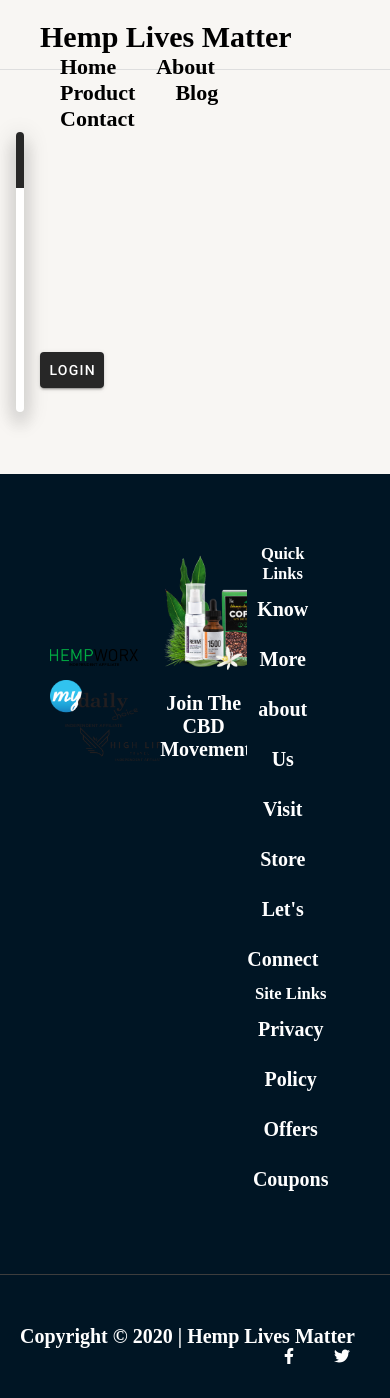
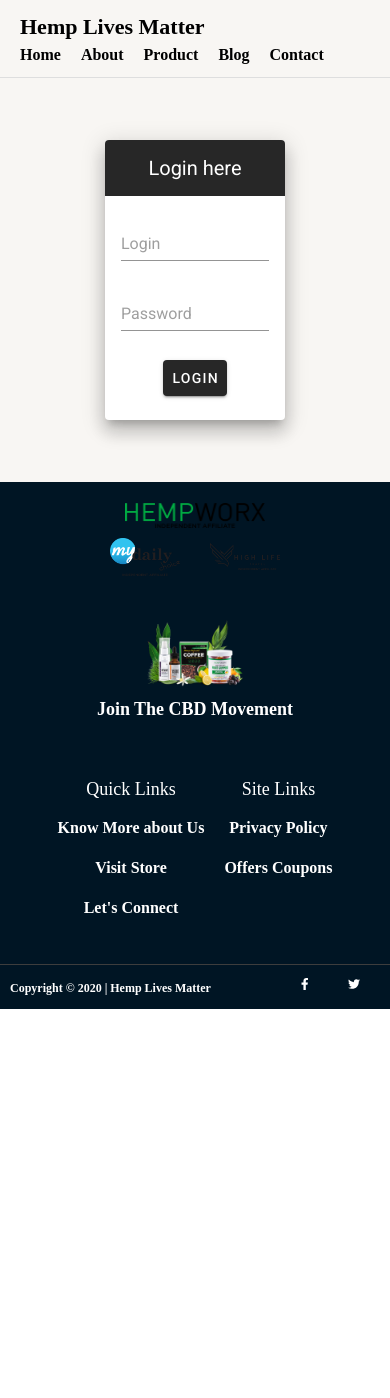
Before and after one commit to FRSummit/Vuejs-Hemp-Lives-Matter, a Vue app: page /admin/login in a window 390 px wide. After the commit the page ends 1009 px from the top, so only its background shows below. Built offline with nearby package versions, Linux system fonts and the light colour scheme.

Commit message:
home page responsive added

```diff
--- a/package.json
+++ b/package.json
@@ -9,9 +9,12 @@
     "lint": "vue-cli-service lint"
   },
   "dependencies": {
+    "bootstrap": "^4.5.0",
     "colorette": "^1.2.0",
     "core-js": "^3.6.5",
     "firebase": "^7.16.1",
+    "jquery": "^3.5.1",
+    "popper.js": "^1.16.1",
     "vue": "^2.6.11",
     "vue-router": "^3.2.0",
     "vuetify": "^2.2.11",
--- a/src/components/home/BestSellingProducts.vue
+++ b/src/components/home/BestSellingProducts.vue
@@ -390,4 +390,14 @@
   padding: 4px 12px !important;
   background: transparent !important;
 }
+
+@media screen and (max-width: 768px) {
+  /* product-section */
+  .product-section {
+    width: 80%;
+    /* border: 2px solid #dedede; */
+    padding: 20px;
+    border-radius: 10px;
+  }
+}
 </style>
--- a/src/components/home/CBDProducts.vue
+++ b/src/components/home/CBDProducts.vue
@@ -1,6 +1,5 @@
 <template>
   <div class="cbd-products" id="cbd-products">
-
     <!-- Progressbar -->
     <v-progress-circular
       v-if="!progressBar"
@@ -21,7 +20,7 @@
     <!-- Products -->
     <div class="cbd-card" v-for="(item, i) in productList" :key="i">
       <div class="remove-product-section" @click="removeItem(i)" v-if="userIsAuthenticated">
-        <img src="../../assets/images/trush.png" alt="trush">
+        <img src="../../assets/images/trush.png" alt="trush" />
       </div>
       <h1>{{ item.title }}</h1>
       <p>{{ item.details }}</p>
@@ -114,7 +113,6 @@
       </v-card-text>
     </v-card>
     <!-- Form -->
-
   </div>
 </template>
 
@@ -148,9 +146,9 @@
     firebase
       .database()
       .ref("hlm_home_cbd_products")
-      .on("value", snapshot => {
+      .on("value", (snapshot) => {
         this.productList = snapshot.val();
-        this.progressBar = true
+        this.progressBar = true;
       });
   },
   methods: {
@@ -158,14 +156,19 @@
       if (!this.createNewBlogIndex) {
         this.createNewBlogIndex = true;
         this.addNewBlogIndex = "Close";
-        document.querySelector(".add-new-btn-home-cbd-products a").style.background = "red";
-        document.querySelector(".add-new-btn-home-cbd-products a").style.color = "#fff";
+        document.querySelector(
+          ".add-new-btn-home-cbd-products a"
+        ).style.background = "red";
+        document.querySelector(".add-new-btn-home-cbd-products a").style.color =
+          "#fff";
       } else if (this.createNewBlogIndex) {
         this.createNewBlogIndex = false;
         this.addNewBlogIndex = "Add New CBD Product";
-        document.querySelector(".add-new-btn-home-cbd-products a").style.background =
-          "transparent";
-        document.querySelector(".add-new-btn-home-cbd-products a").style.color = "#000";
+        document.querySelector(
+          ".add-new-btn-home-cbd-products a"
+        ).style.background = "transparent";
+        document.querySelector(".add-new-btn-home-cbd-products a").style.color =
+          "#000";
       }
     },
     // Adding new content
@@ -194,19 +197,19 @@
       } else {
         firebase
           .database()
-          .ref('hlm_home_cbd_products')
+          .ref("hlm_home_cbd_products")
           .push({
             title: this.title,
             details: this.details,
             productUrl: this.productUrl,
-            img1_url: this.img1_url
+            img1_url: this.img1_url,
           })
-          .then(data => {
+          .then((data) => {
             console.log(data.path.pieces_[1]);
             (this.title = ""), (this.details = ""), (this.productUrl = "");
-            this.addNewProduct()
+            this.addNewProduct();
           })
-          .catch(error => console.log(error));
+          .catch((error) => console.log(error));
       }
     },
     onUpload() {
@@ -218,16 +221,16 @@
         .put(this.imageData);
       storageRef.on(
         `state_changed`,
-        snapshot => {
+        (snapshot) => {
           this.uploadValue =
             (snapshot.bytesTransferred / snapshot.totalBytes) * 100;
         },
-        error => {
+        (error) => {
           console.log(error.message);
         },
         () => {
           this.uploadValue = 100;
-          storageRef.snapshot.ref.getDownloadURL().then(url => {
+          storageRef.snapshot.ref.getDownloadURL().then((url) => {
             this.picture = url;
             this.img1_url = url;
             console.log(this.img1_url);
@@ -246,8 +249,8 @@
         .database()
         .ref("hlm_home_cbd_products/" + key)
         .remove();
-    }
-  }
+    },
+  },
 };
 </script>
 
@@ -263,13 +266,15 @@
 .cbd-card {
   display: inline-block;
   width: 25%;
-    height: 490px;
+  min-height: 600px;
   vertical-align: middle;
   background: #fff;
-    margin: 0 30px;
+  margin: 0 10px;
   border-radius: 10px;
   padding: 40px 52px 0;
   position: relative;
+  height: auto;
+    vertical-align: top;
 }
 .remove-product-section {
   position: absolute;
@@ -312,6 +317,7 @@
 .product-img-sec img {
   max-width: 280px;
   max-height: 280px;
+    width: 100%;
 }
 
 /* Add new Button */
@@ -399,4 +405,50 @@
   padding: 4px 12px !important;
   background: transparent !important;
 }
+
+@media screen and (max-width: 1050px) {
+  .add-new-btn-home-cbd-products {
+    width: 80%;
+  }
+}
+
+@media screen and (max-width: 900px) {
+  .cbd-card {
+    display: block;
+    width: 80%;
+    margin: 10px auto;
+    overflow: hidden;
+    height: auto;
+    border: 2px solid #dedede;
+  }
+}
+
+@media screen and (max-width: 768px) {
+  .add-new-btn-home-cbd-products {
+    width: 50%;
+  }
+  .cbd-card {
+    display: block;
+    width: 80%;
+    margin: 10px auto;
+    overflow: hidden;
+    height: auto;
+    border: 2px solid #dedede;
+  }
+}
+
+@media screen and (max-width: 650px) {
+  .add-new-btn-home-cbd-products {
+    width: 80%;
+  }
+  .add-new-btn-home-cbd-products a {
+    font-size: 14px;
+  }
+  .cbd-card h1 {
+    font-size: 20px;
+  }
+  .cbd-card p {
+    font-size: 16px;
+  }
+}
 </style>
--- a/src/components/home/CustomersReviews.vue
+++ b/src/components/home/CustomersReviews.vue
@@ -3,11 +3,19 @@
     <p class="title">Customers Reviews</p>
     <div class="review-card-one">
       <!-- Add/Remove btns -->
-      <div class="add-product-section" @click="addItem()" v-if="userIsAuthenticated && productListLength<1">
-        <img src="../../assets/images/edit_icon.png" alt="close-add">
+      <div
+        class="add-product-section"
+        @click="addItem()"
+        v-if="userIsAuthenticated && productListLength<1"
+      >
+        <img src="../../assets/images/edit_icon.png" alt="close-add" />
       </div>
-      <div class="remove-product-section" @click="removeItem()" v-if="userIsAuthenticated && productListLength>0">
-        <img src="../../assets/images/trush.png" alt="trush">
+      <div
+        class="remove-product-section"
+        @click="removeItem()"
+        v-if="userIsAuthenticated && productListLength>0"
+      >
+        <img src="../../assets/images/trush.png" alt="trush" />
       </div>
       <!-- Data -->
       <div v-for="(item, i) in productList" :key="i">
@@ -22,7 +30,7 @@
           <p>{{ item.message }}</p>
         </div>
         <div class="profile">
-          <img :src="item.img1_url" alt="">
+          <img :src="item.img1_url" alt />
           <p>{{ item.title }}, {{ item.address }}</p>
         </div>
       </div>
@@ -30,9 +38,27 @@
       <!-- Form -->
       <div class="add-form" v-if="userIsAuthenticated && createNewBlogIndex">
         <form class="review-form" @submit.prevent="onSubmit">
-          <input class="field-input" v-model="title" id="title" placeholder="Name of reviewer" type="text"/>
-          <input class="field-input" v-model="address" id="country" placeholder="Country of reviewer" type="text"/>
-          <textarea class="field-textarea" v-model="message" id="message" placeholder="Message" type="text"/>
+          <input
+            class="field-input"
+            v-model="title"
+            id="title"
+            placeholder="Name of reviewer"
+            type="text"
+          />
+          <input
+            class="field-input"
+            v-model="address"
+            id="country"
+            placeholder="Country of reviewer"
+            type="text"
+          />
+          <textarea
+            class="field-textarea"
+            v-model="message"
+            id="message"
+            placeholder="Message"
+            type="text"
+          />
           <!-- img 1 -->
           <div class="name-field">
             <label class="field-label img-sec">Upload an image:</label>
@@ -81,11 +107,19 @@
 
     <div class="review-card-two">
       <!-- Add/Remove btns -->
-      <div class="add-product-section" @click="addItem2()" v-if="userIsAuthenticated && productListLength2<1">
-        <img src="../../assets/images/edit_icon.png" alt="close-add">
+      <div
+        class="add-product-section"
+        @click="addItem2()"
+        v-if="userIsAuthenticated && productListLength2<1"
+      >
+        <img src="../../assets/images/edit_icon.png" alt="close-add" />
       </div>
-      <div class="remove-product-section" @click="removeItem2()" v-if="userIsAuthenticated && productListLength2>0">
-        <img src="../../assets/images/trush.png" alt="trush">
+      <div
+        class="remove-product-section"
+        @click="removeItem2()"
+        v-if="userIsAuthenticated && productListLength2>0"
+      >
+        <img src="../../assets/images/trush.png" alt="trush" />
       </div>
 
       <!-- data -->
@@ -101,7 +135,7 @@
           <p>{{ item.message2 }}</p>
         </div>
         <div class="profile">
-          <img :src="item.img1_url2" alt="">
+          <img :src="item.img1_url2" alt />
           <p>{{ item.title2 }}, {{ item.address2 }}</p>
         </div>
       </div>
@@ -109,9 +143,27 @@
       <!-- Form -->
       <div class="add-form" v-if="userIsAuthenticated && createNewBlogIndex2">
         <form class="review-form" @submit.prevent="onSubmit2">
-          <input class="field-input" v-model="title2" id="title" placeholder="Name of reviewer" type="text"/>
-          <input class="field-input" v-model="address2" id="country" placeholder="Country of reviewer" type="text"/>
-          <textarea class="field-textarea" v-model="message2" id="message" placeholder="Message" type="text"/>
+          <input
+            class="field-input"
+            v-model="title2"
+            id="title"
+            placeholder="Name of reviewer"
+            type="text"
+          />
+          <input
+            class="field-input"
+            v-model="address2"
+            id="country"
+            placeholder="Country of reviewer"
+            type="text"
+          />
+          <textarea
+            class="field-textarea"
+            v-model="message2"
+            id="message"
+            placeholder="Message"
+            type="text"
+          />
           <!-- img 1 -->
           <div class="name-field">
             <label class="field-label img-sec">Upload an image:</label>
@@ -148,7 +200,7 @@
 </template>
 
 <script>
-import firebase from 'firebase'
+import firebase from "firebase";
 
 export default {
   // name: "Customers Reviews",
@@ -189,9 +241,9 @@
     firebase
       .database()
       .ref("hlm_home_customer_review_1")
-      .on("value", snapshot => {
+      .on("value", (snapshot) => {
         this.productList = snapshot.val();
-        this.progressBar = true
+        this.progressBar = true;
         this.productListLength = Object.keys(snapshot.val()).length;
       });
 
@@ -199,9 +251,9 @@
     firebase
       .database()
       .ref("hlm_home_customer_review_2")
-      .on("value", snapshot => {
+      .on("value", (snapshot) => {
         this.productList2 = snapshot.val();
-        this.progressBar = true
+        this.progressBar = true;
         this.productListLength2 = Object.keys(snapshot.val()).length;
       });
   },
@@ -240,19 +292,19 @@
       } else {
         firebase
           .database()
-          .ref('hlm_home_customer_review_1')
+          .ref("hlm_home_customer_review_1")
           .push({
             title: this.title,
             address: this.address,
             message: this.message,
-            img1_url: this.img1_url
+            img1_url: this.img1_url,
           })
-          .then(data => {
+          .then((data) => {
             console.log(data.path.pieces_[1]);
             (this.title = ""), (this.address = ""), (this.message = "");
-            this.addItem()
+            this.addItem();
           })
-          .catch(error => console.log(error));
+          .catch((error) => console.log(error));
       }
     },
     onUpload() {
@@ -264,16 +316,16 @@
         .put(this.imageData);
       storageRef.on(
         `state_changed`,
-        snapshot => {
+        (snapshot) => {
           this.uploadValue =
             (snapshot.bytesTransferred / snapshot.totalBytes) * 100;
         },
-        error => {
+        (error) => {
           console.log(error.message);
         },
         () => {
           this.uploadValue = 100;
-          storageRef.snapshot.ref.getDownloadURL().then(url => {
+          storageRef.snapshot.ref.getDownloadURL().then((url) => {
             this.picture = url;
             this.img1_url = url;
             console.log(this.img1_url);
@@ -288,11 +340,8 @@
       this.imageData = event.target.files[0];
     },
     removeItem() {
-      firebase
-        .database()
-        .ref("hlm_home_customer_review_1")
-        .remove();
-        window.location.reload()
+      firebase.database().ref("hlm_home_customer_review_1").remove();
+      window.location.reload();
     },
 
     // Review 2
@@ -317,19 +366,19 @@
       } else {
         firebase
           .database()
-          .ref('hlm_home_customer_review_2')
+          .ref("hlm_home_customer_review_2")
           .push({
             title2: this.title2,
             address2: this.address2,
             message2: this.message2,
-            img1_url2: this.img1_url2
+            img1_url2: this.img1_url2,
           })
-          .then(data => {
+          .then((data) => {
             console.log(data.path.pieces_[1]);
             (this.title2 = ""), (this.address2 = ""), (this.message2 = "");
-            this.addItem2()
+            this.addItem2();
           })
-          .catch(error => console.log(error));
+          .catch((error) => console.log(error));
       }
     },
     onUpload2() {
@@ -341,16 +390,16 @@
         .put(this.imageData2);
       storageRef.on(
         `state_changed`,
-        snapshot => {
+        (snapshot) => {
           this.uploadValue2 =
             (snapshot.bytesTransferred / snapshot.totalBytes) * 100;
         },
-        error => {
+        (error) => {
           console.log(error.message);
         },
         () => {
           this.uploadValue2 = 100;
-          storageRef.snapshot.ref.getDownloadURL().then(url => {
+          storageRef.snapshot.ref.getDownloadURL().then((url) => {
             this.picture2 = url;
             this.img1_url2 = url;
             console.log(this.img1_url2);
@@ -365,13 +414,10 @@
       this.imageData2 = event.target.files[0];
     },
     removeItem2() {
-      firebase
-        .database()
-        .ref("hlm_home_customer_review_2")
-        .remove();
-        window.location.reload()
-    }
-  }
+      firebase.database().ref("hlm_home_customer_review_2").remove();
+      window.location.reload();
+    },
+  },
 };
 </script>
 
@@ -395,6 +441,7 @@
   margin: 20px;
   height: 450px;
   position: relative;
+    height: auto;
 }
 .membership {
   display: inline-block;
@@ -505,7 +552,8 @@
   padding: 4px;
   border-radius: 4px;
 }
-.field-input, .field-textarea {
+.field-input,
+.field-textarea {
   border: 1px solid #000;
   border-radius: 4px;
   margin: 6px 0;
@@ -536,4 +584,35 @@
   color: #000;
   cursor: pointer;
 }
+
+@media screen and (max-width: 1050px) {
+  .review-card-one,
+  .review-card-two {
+    width: 80%;
+    display: block;
+    margin: 0 auto;
+    height: auto;
+  }
+  .membership {
+    width: 80%;
+    display: block;
+    margin: 10px auto;
+    height: auto;
+  }
+}
+
+@media screen and (max-width: 768px) {
+  .membership-inner {
+    padding: 20px 40px;
+  }
+  .membership h1 {
+    font-size: 24px;
+  }
+  .membership p {
+    font-size: 20px;
+  }
+  .learn-more-btn {
+    margin: 0;
+  }
+}
 </style>
--- a/src/components/home/TrendingProducts.vue
+++ b/src/components/home/TrendingProducts.vue
@@ -406,4 +406,19 @@
   padding: 4px 12px !important;
   background: transparent !important;
 }
+
+@media screen and (max-width: 1050px) {
+  .product-section {
+    width: 40%;
+    margin: 0 auto;
+  }
+}
+
+@media screen and (max-width: 768px) {
+  .product-section {
+    width: 80%;
+    display: block;
+    margin: 0 auto;
+  }
+}
 </style>
--- a/src/components/navigation/footer.vue
+++ b/src/components/navigation/footer.vue
@@ -28,7 +28,6 @@
 
       <!-- link section -->
       <div class="link-section">
-
         <!-- quick links -->
         <div class="quick-links">
           <h5 class="quick-links-title">Quick Links</h5>
@@ -66,7 +65,6 @@
               </a>
             </li>
           </ul>
-
         </div>
       </div>
     </div>
@@ -100,7 +98,7 @@
 
 <script>
 export default {
-  name: "Footer"
+  name: "Footer",
 };
 </script>
 
@@ -174,8 +172,9 @@
   color: #fff;
   text-decoration: none;
 }
-.quick-links-title, .site-links-title {
-  font-family: 'Merriweather',serif;;
+.quick-links-title,
+.site-links-title {
+  font-family: "Merriweather", serif;
 }
 .quick-links {
   display: inline-block;
@@ -185,7 +184,6 @@
   display: inline-block;
   vertical-align: top;
 }
-
 
 /* copyright-section */
 .copyright-section {
@@ -211,4 +209,79 @@
 .elementor-icon-list-icon {
   color: #fff;
 }
+
+@media screen and (max-width: 1050px) {
+}
+@media screen and (max-width: 768px) {
+  .footer-details-section {
+    padding: 20px;
+    text-align: center;
+  }
+  .icon-image-section {
+    /* display: block;
+    width: 100%; */
+
+    margin-right: 20px;
+    text-align: center;
+    margin-bottom: 40px;
+  }
+  /* .parent-image img {
+    width: 40%
+  }
+  .child-image img {
+    width: 20%
+  } */
+  .join-movement-section {
+    /* display: block;
+    width: 100%; */
+
+    margin-left: 20px;
+    text-align: center;
+    margin-bottom: 40px;
+  }
+  /* .movement-img img {
+    width: 100px;
+  } */
+  .movement-text {
+    font-size: 18px;
+  }
+  .link-section {
+    display: block;
+    width: 100%;
+    text-align: center;
+  }
+  .quick-links-title, .site-links-title {
+    font-size: 18px;
+  }
+  .link-section li {
+    font-size: 16px;
+  }
+  .copyright-section {
+    padding: 10px;
+  }
+}
+@media screen and (max-width: 491px) {
+  .icon-image-section {
+    display: block;
+    width: 100%;
+    margin-right: 0;
+  }
+  .parent-image img {
+    width: 40%
+  }
+  .child-image img {
+    width: 20%
+  }
+  .join-movement-section {
+    display: block;
+    width: 100%;
+    margin-left: 0;
+  }
+  .movement-img img {
+    width: 100px;
+  }
+  .copyright-wrapper span, .social-links {
+    font-size: 12px;
+  }
+}
 </style>
--- a/src/components/navigation/header.vue
+++ b/src/components/navigation/header.vue
@@ -23,13 +23,47 @@
       </ul>
       <ul v-if="userIsAuthenticated" class="auth-sec">
         <li>
-          <router-link to="/admin/registration" class="router-link">New User Signup</router-link>
+          <router-link to="/admin/registration" class="router-link">Signup</router-link>
         </li>
         <li @click="logout">
           <router-link to="/" class="router-link">Logout</router-link>
         </li>
       </ul>
     </div>
+
+    <!-- <nav class="navbar navbar-expand-lg navbar-light bg-light">
+  <a class="navbar-brand" href="#">Hemp Lives Matter</a>
+  <button class="navbar-toggler" type="button" data-toggle="collapse" data-target="#navbarSupportedContent" aria-controls="navbarSupportedContent" aria-expanded="false" aria-label="Toggle navigation">
+    <span class="navbar-toggler-icon"></span>
+  </button>
+
+  <div class="collapse navbar-collapse" id="navbarSupportedContent">
+    <ul class="navbar-nav mr-auto">
+      <li class="nav-item active">
+        <a class="nav-link" href="#">Home <span class="sr-only">(current)</span></a>
+          <router-link to="/" class="nav-link">Home</router-link>
+      </li>
+      <li class="nav-item">
+        <a class="nav-link" href="#">Link</a>
+      </li>
+      <li class="nav-item">
+        <a class="nav-link" href="#">Link</a>
+      </li>
+      <li class="nav-item">
+        <a class="nav-link" href="#">Link</a>
+      </li>
+      <li class="nav-item">
+        <a class="nav-link" href="#">Link</a>
+      </li>
+      <li class="nav-item">
+        <a class="nav-link" href="#">Link</a>
+      </li>
+      <li class="nav-item">
+        <a class="nav-link" href="#">Link</a>
+      </li>
+    </ul>
+  </div>
+    </nav>-->
   </div>
 </template>
 
@@ -39,7 +73,7 @@
   data() {
     return {
       userIsAuthenticated: false,
-      componentName: null
+      componentName: null,
     };
   },
   created() {
@@ -49,11 +83,11 @@
     }
   },
   methods: {
-      logout() {
-        localStorage.removeItem('admin_info_hlm')
-        window.location.reload()
-      }
-  }
+    logout() {
+      localStorage.removeItem("admin_info_hlm");
+      window.location.reload();
+    },
+  },
 };
 </script>
 
@@ -103,4 +137,50 @@
 .menu-section ul li .router-link.active {
   color: #8bc34a;
 }
+
+@media screen and (max-width: 1050px) {
+  .header {
+    padding: 10px 20px;
+    height: auto;
+  }
+  .title {
+    font-size: 22px;
+  }
+  .menu-section ul li {
+    padding: 0 10px;
+  }
+  .menu-section ul li .router-link {
+    font-size: 20px;
+  }
+}
+
+@media screen and (max-width: 768px) {
+  .header {
+    padding: 10px 20px;
+  }
+  .title-section {
+    display: block;
+    width: 100%;
+  }
+  .menu-section {
+    display: block;
+    width: 100%;
+    float: none;
+  }
+  .menu-section ul li {
+    /* display: block; */
+  }
+  .menu-section ul li:nth-child(1) {
+    padding-left: 0;
+  }
+}
+
+@media screen and (max-width: 491px) {
+  .menu-section ul {
+    margin-bottom: 0;
+  }
+  .menu-section ul li .router-link {
+    font-size: 16px;
+  }
+}
 </style>
--- a/src/views/Home.vue
+++ b/src/views/Home.vue
@@ -199,6 +199,8 @@
     padding: 16px 0;
     border-radius: 4px;
     line-height: 1.8;
+    min-height: 150px;
+    vertical-align: middle;
 }
 .section-two-banner .img-sec {
   display: inline-block;
@@ -281,4 +283,77 @@
     margin: 0 50px;
     vertical-align: middle;
 }
+
+@media screen and (max-width: 1050px) {
+  .section-two-banner .shipping-section,
+  .section-two-banner .certify-test-section,
+  .section-two-banner .shaving-section,
+  .section-two-banner .organic-vegan-section {
+    display: inline-block;
+    width: 40%;
+    margin: 10px 20px;
+    min-height: auto;
+  }
+}
+@media screen and (max-width: 768px) {
+  .section-one .img-sec, .section-one .shop-now-sec-sec {
+    display: block;
+    width: 100%;
+    text-align: center;
+    margin: 0;
+  }
+  .section-one .shop-now-sec-sec .text-sec {
+    display: block;
+    width: 100%;
+    text-align: center;
+  }
+  .section-one .shop-now-sec-sec .text-sec .join-cbd {
+    display: block;
+    width: 100%;
+    text-align: center;
+    font-size: 30px;
+  }
+  .section-one .shop-now-sec-sec .text-sec .join-desc {
+    display: block;
+    width: 100%;
+    text-align: center;
+    font-size: 20px;
+  }
+  .section-one .shop-now-sec-sec .shop-now-btn {
+    display: block;
+    width: 100%;
+    text-align: center;
+  }
+  /* shipping-section */
+  .section-two-banner .shipping-section,
+  .section-two-banner .certify-test-section,
+  .section-two-banner .shaving-section,
+  .section-two-banner .organic-vegan-section {
+    display: block;
+    width: auto;
+    margin: 10px 20px;
+  }
+
+  /* section 4 - get a free  sample */
+  .section-four-free-sample .txt-sec,
+  .section-four-free-sample .btn-sec {
+    width: 100%;
+    text-align: center;
+  }
+
+  /* Company logo */
+  .company-logo-section p {
+    width: 100%;
+    text-align: center;
+  }
+}
+@media screen and (max-width: 491px) {
+  .section-four-free-sample {
+    padding: 40px 0;
+  }
+  .section-four-free-sample .txt-sec {
+    font-size: 20px;
+    overflow: hidden;
+  }
+}
 </style>
```
Also changed, not shown: src/App.vue (+8 -0 lines), src/main.js (+6 -1 lines), 1 other file (tests, documents, lock files or other folders). Lines whose indentation alone changed are shown as unchanged.
